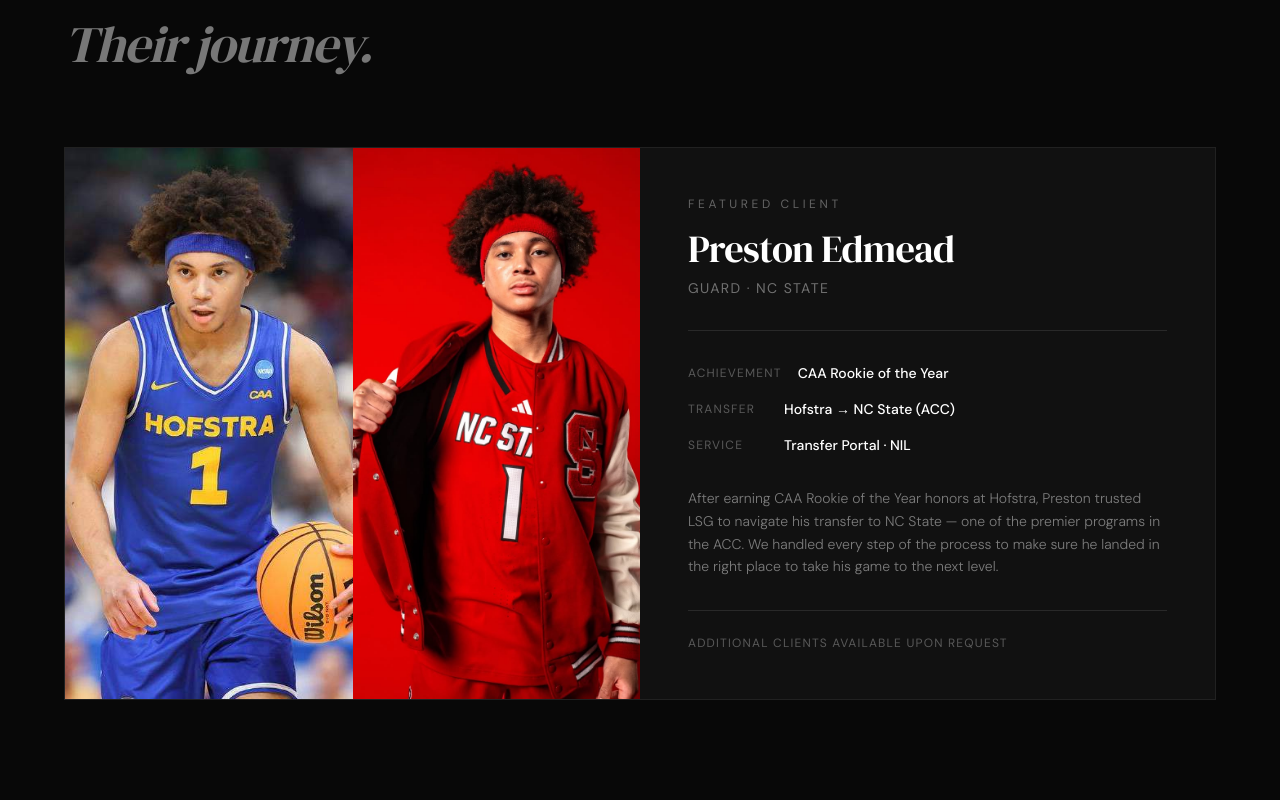
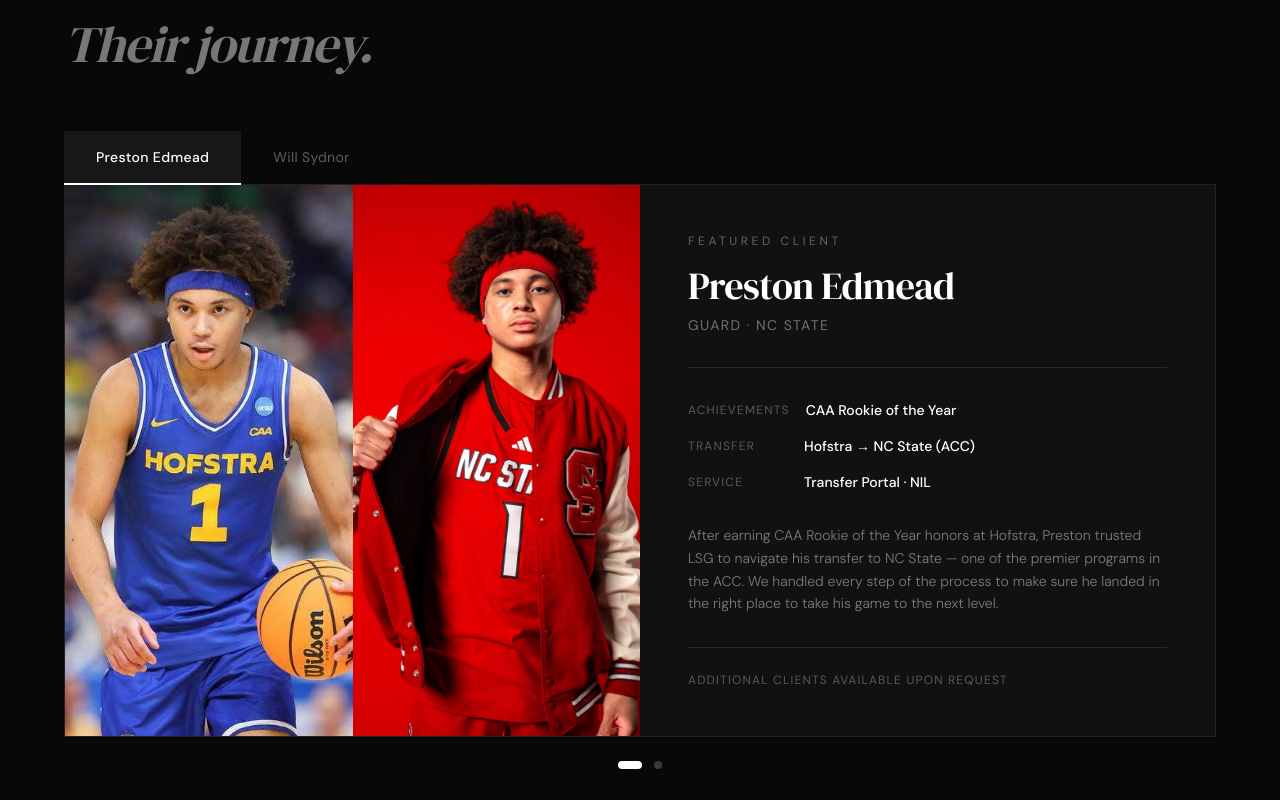
Before and after one commit to hfirestone/LSG, a Next.js app: page / in a window 1280 px wide. Shown: the part 2320-3120 px from the top of the page. Built offline with nearby package versions, Linux system fonts and the light colour scheme.

Commit message:
Add Will to testimonials

```diff
--- a/components/Clients.tsx
+++ b/components/Clients.tsx
@@ -1,15 +1,42 @@
 "use client";
 import { useReveal } from "./useReveal";
 import Image from "next/image";
+import { useState } from "react";
+
+const athletes = [
+  {
+    name: "Preston Edmead",
+    position: "Guard · NC State",
+    achievements: ["CAA Rookie of the Year"],
+    transfer: "Hofstra → NC State (ACC)",
+    service: "Transfer Portal · NIL",
+    story: "After earning CAA Rookie of the Year honors at Hofstra, Preston trusted LSG to navigate his transfer to NC State — one of the premier programs in the ACC. We handled every step of the process to make sure he landed in the right place to take his game to the next level.",
+    photos: ["/preston-hofstra.jpg", "/preston-ncstate.jpg"],
+    photoAlts: ["Preston Edmead at Hofstra", "Preston Edmead at NC State"],
+  },
+  {
+    name: "Will Sydnor",
+    position: "Guard · Rutgers",
+    achievements: ["MAAC Rookie of the Year", "All-MAAC Second Team"],
+    transfer: "Manhattan → Rutgers (Big Ten)",
+    service: "Transfer Portal · NIL",
+    story: "Will announced himself as one of the best freshmen in the MAAC, earning Rookie of the Year and All-MAAC Second Team honors at Manhattan. LSG guided his transfer to Rutgers, placing him in the Big Ten and setting him up for a breakout next chapter.",
+    photos: ["/will-jaspers.jpg", "/will-rutgers.jpg"],
+    photoAlts: ["Will Sydnor at Manhattan", "Will Sydnor at Rutgers"],
+  },
+];
 
 export default function Clients() {
   const ref = useReveal();
+  const [active, setActive] = useState(0);
+  const athlete = athletes[active];
 
   return (
     <section id="clients" style={{ background: "var(--black)" }}>
       <div ref={ref} className="max-w-7xl mx-auto px-8 md:px-16 py-28">
 
-        <div className="reveal mb-16">
+        {/* Header */}
+        <div className="reveal mb-12">
           <p className="text-xs tracking-[0.3em] uppercase mb-4" style={{ color: "rgba(255,255,255,0.4)" }}>Roster</p>
           <h2 style={{ fontFamily: "var(--font-dm-serif)", fontSize: "clamp(2rem, 4vw, 3.5rem)", fontWeight: 400, letterSpacing: "-0.02em", color: "var(--white)" }}>
             Our athletes.<br />
@@ -17,59 +44,79 @@
           </h2>
         </div>
 
-        {/* Preston Edmead feature */}
-        <div className="reveal grid md:grid-cols-2 gap-0 overflow-hidden" style={{ border: "1px solid rgba(255,255,255,0.1)" }}>
-          {/* Photo column */}
-          <div className="relative" style={{ minHeight: "500px" }}>
-            <div className="grid grid-cols-2 h-full">
-              <div className="relative overflow-hidden" style={{ minHeight: "500px" }}>
+        {/* Carousel tabs */}
+        <div className="reveal flex gap-0 mb-0" style={{ borderBottom: "1px solid rgba(255,255,255,0.1)" }}>
+          {athletes.map((a, i) => (
+            <button
+              key={a.name}
+              onClick={() => setActive(i)}
+              className="px-8 py-4 text-sm tracking-wide transition-all duration-200 text-left"
+              style={{
+                background: active === i ? "rgba(255,255,255,0.06)" : "transparent",
+                color: active === i ? "var(--white)" : "rgba(255,255,255,0.35)",
+                borderBottom: active === i ? "2px solid var(--white)" : "2px solid transparent",
+                fontWeight: active === i ? 500 : 400,
+                marginBottom: "-1px",
+              }}
+            >
+              {a.name}
+            </button>
+          ))}
+        </div>
+
+        {/* Athlete card */}
+        <div
+          key={athlete.name}
+          className="grid md:grid-cols-2 gap-0 overflow-hidden"
+          style={{ border: "1px solid rgba(255,255,255,0.1)", borderTop: "none" }}
+        >
+          {/* Photos */}
+          <div className="grid grid-cols-2" style={{ minHeight: "480px" }}>
+            {athlete.photos.map((src, i) => (
+              <div key={i} className="relative overflow-hidden" style={{ minHeight: "480px" }}>
                 <Image
-                  src="/preston-hofstra.jpg"
-                  alt="Preston Edmead at Hofstra"
+                  src={src}
+                  alt={athlete.photoAlts[i]}
                   fill
                   className="object-cover object-top"
                 />
               </div>
-              <div className="relative overflow-hidden" style={{ minHeight: "500px" }}>
-                <Image
-                  src="/preston-ncstate.jpg"
-                  alt="Preston Edmead at NC State"
-                  fill
-                  className="object-cover object-top"
-                />
-              </div>
-            </div>
+            ))}
           </div>
 
-          {/* Info column */}
+          {/* Info */}
           <div className="flex flex-col justify-center p-12" style={{ background: "#111" }}>
             <p className="text-xs tracking-[0.3em] uppercase mb-4" style={{ color: "rgba(255,255,255,0.35)" }}>
               Featured Client
             </p>
             <h3 style={{ fontFamily: "var(--font-dm-serif)", fontSize: "clamp(1.8rem, 3vw, 2.8rem)", fontWeight: 400, color: "var(--white)", letterSpacing: "-0.02em", lineHeight: 1.1 }}>
-              Preston Edmead
+              {athlete.name}
             </h3>
             <p className="mt-2 text-sm tracking-widest uppercase" style={{ color: "rgba(255,255,255,0.4)" }}>
-              Guard · NC State
+              {athlete.position}
             </p>
 
             <div className="mt-8 space-y-4" style={{ borderTop: "1px solid rgba(255,255,255,0.1)", paddingTop: "2rem" }}>
               <div className="flex items-start gap-4">
-                <span className="text-xs tracking-widest uppercase mt-0.5" style={{ color: "rgba(255,255,255,0.3)", minWidth: "80px" }}>Achievement</span>
-                <span className="text-sm font-medium" style={{ color: "var(--white)" }}>CAA Rookie of the Year</span>
+                <span className="text-xs tracking-widest uppercase mt-0.5 flex-shrink-0" style={{ color: "rgba(255,255,255,0.3)", minWidth: "100px" }}>Achievements</span>
+                <div className="flex flex-col gap-1">
+                  {athlete.achievements.map((a) => (
+                    <span key={a} className="text-sm font-medium" style={{ color: "var(--white)" }}>{a}</span>
+                  ))}
+                </div>
               </div>
               <div className="flex items-start gap-4">
-                <span className="text-xs tracking-widest uppercase mt-0.5" style={{ color: "rgba(255,255,255,0.3)", minWidth: "80px" }}>Transfer</span>
-                <span className="text-sm font-medium" style={{ color: "var(--white)" }}>Hofstra → NC State (ACC)</span>
+                <span className="text-xs tracking-widest uppercase mt-0.5 flex-shrink-0" style={{ color: "rgba(255,255,255,0.3)", minWidth: "100px" }}>Transfer</span>
+                <span className="text-sm font-medium" style={{ color: "var(--white)" }}>{athlete.transfer}</span>
               </div>
               <div className="flex items-start gap-4">
-                <span className="text-xs tracking-widest uppercase mt-0.5" style={{ color: "rgba(255,255,255,0.3)", minWidth: "80px" }}>Service</span>
-                <span className="text-sm font-medium" style={{ color: "var(--white)" }}>Transfer Portal · NIL</span>
+                <span className="text-xs tracking-widest uppercase mt-0.5 flex-shrink-0" style={{ color: "rgba(255,255,255,0.3)", minWidth: "100px" }}>Service</span>
+                <span className="text-sm font-medium" style={{ color: "var(--white)" }}>{athlete.service}</span>
               </div>
             </div>
 
             <p className="mt-8 text-sm leading-relaxed" style={{ color: "rgba(255,255,255,0.45)", fontWeight: 300 }}>
-              After earning CAA Rookie of the Year honors at Hofstra, Preston trusted LSG to navigate his transfer to NC State — one of the premier programs in the ACC. We handled every step of the process to make sure he landed in the right place to take his game to the next level.
+              {athlete.story}
             </p>
 
             <div className="mt-8" style={{ borderTop: "1px solid rgba(255,255,255,0.1)", paddingTop: "1.5rem" }}>
@@ -80,6 +127,22 @@
           </div>
         </div>
 
+        {/* Carousel dots */}
+        <div className="flex gap-3 mt-6 justify-center">
+          {athletes.map((_, i) => (
+            <button
+              key={i}
+              onClick={() => setActive(i)}
+              className="rounded-full transition-all duration-200"
+              style={{
+                width: active === i ? "24px" : "8px",
+                height: "8px",
+                background: active === i ? "var(--white)" : "rgba(255,255,255,0.2)",
+              }}
+            />
+          ))}
+        </div>
+
       </div>
     </section>
   );
```
